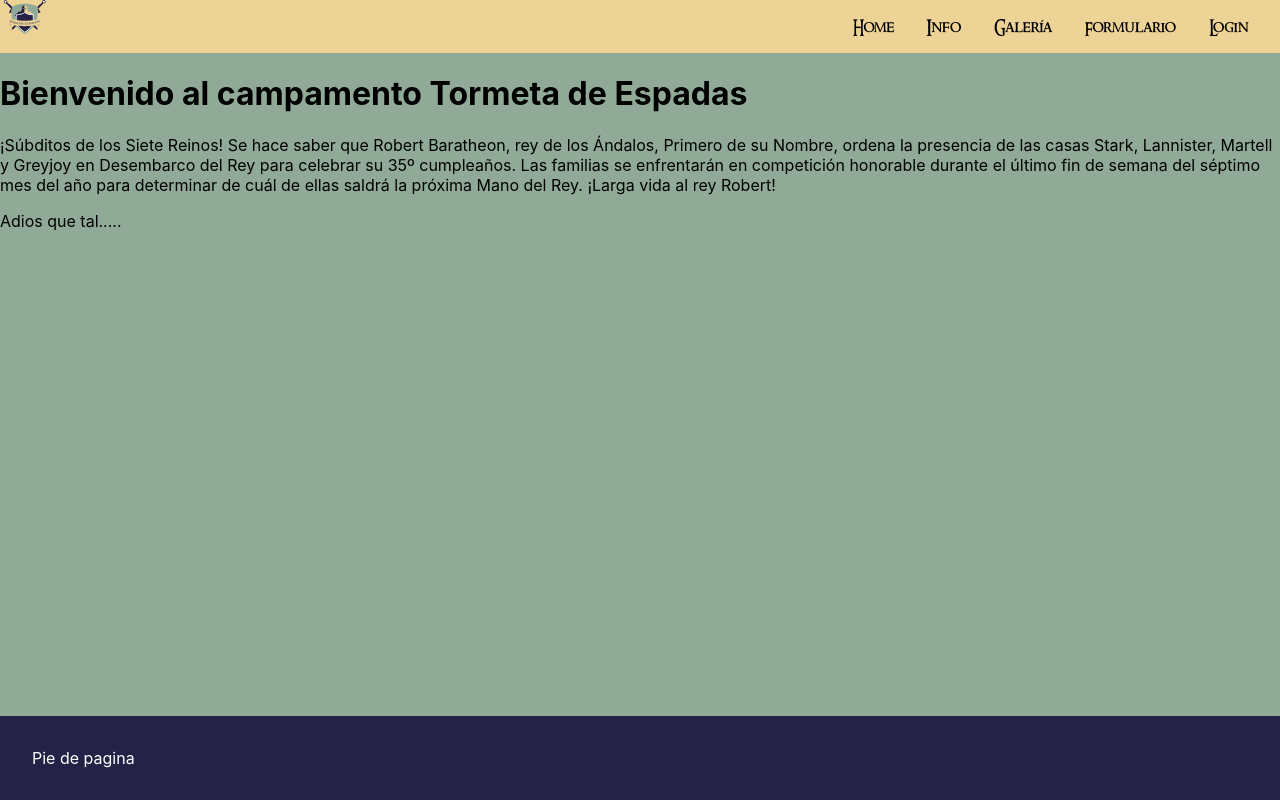
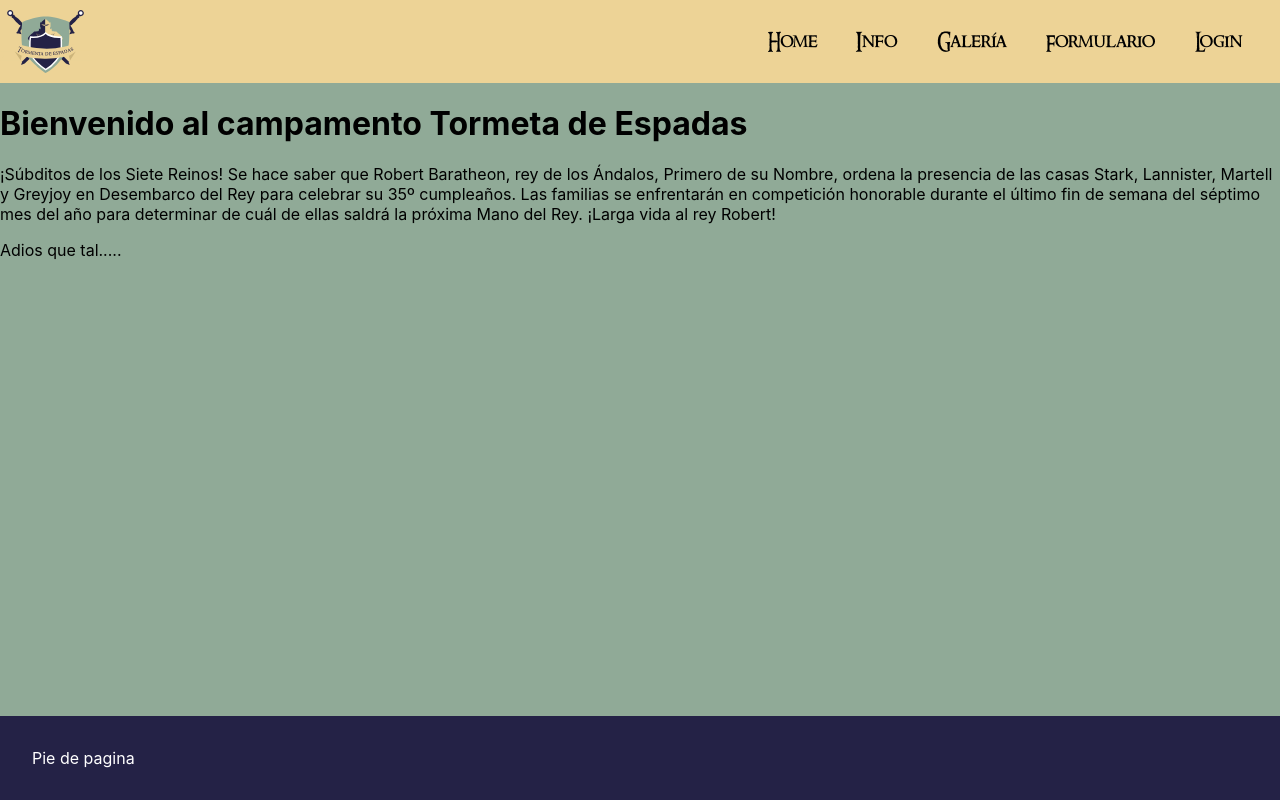
Before and after one commit to Sariiituus/tormenta-de-espadas, a React (Create React App) app: page / in a window 1280 px wide. Built offline with nearby package versions, Linux system fonts and the light colour scheme; the HTML template or start-up script is replaced by a standard one.

Commit message:
navbar-primeros-estilos

```diff
--- a/src/components/NavBar/NavBar.jsx
+++ b/src/components/NavBar/NavBar.jsx
@@ -9,8 +9,9 @@ const NavBar = (props) => {
   const routesToRender = isLoggedIn ? routes.routesPrivateWebsite : routes.routesPublicWebsite;
 
   return (
-    <nav className='navBar-navbar'>
-      <div>
+    <nav className='navBar-wrapper'>
+
+      <div className="logo-wrapper">
         <img src='./assets/icons/logo-white-bg.svg' className="logo" alt=""/>
       </div>
 
--- a/src/components/NavBar/NavBar.scss
+++ b/src/components/NavBar/NavBar.scss
@@ -3,26 +3,41 @@
   src: url(../../../public/assets/fonts/ring-bearer.TTF);
 }
 
-.navBar-navbar {
+.navBar-wrapper {
     display: flex;
+    align-items: center;
+
+    .logo-wrapper{
+        display: flex;
+
+        .logo {
+            max-width: 20%;
+            margin: 10px 0px 10px;
+            justify-content: flex-start;
+
         }
-
-.logo{
-    width: 50px;
     }
 
     .navBar-menu {
         display: flex;
+        justify-content: flex-end;
         flex-grow: 1;
         list-style-type: none;
-    justify-content: flex-end;
-}
 
         .navBar-menu-item {
             & a, a:hover, a:focus, a:active {
                 font-family: ring-bearer;
+                font-size: 1.2em;
                 text-decoration: none;
                 color: black;
                 margin-right: 2em;
             }
         }
+
+
+    }
+
+
+
+
+}
```
Lines whose indentation alone changed are shown as unchanged.
